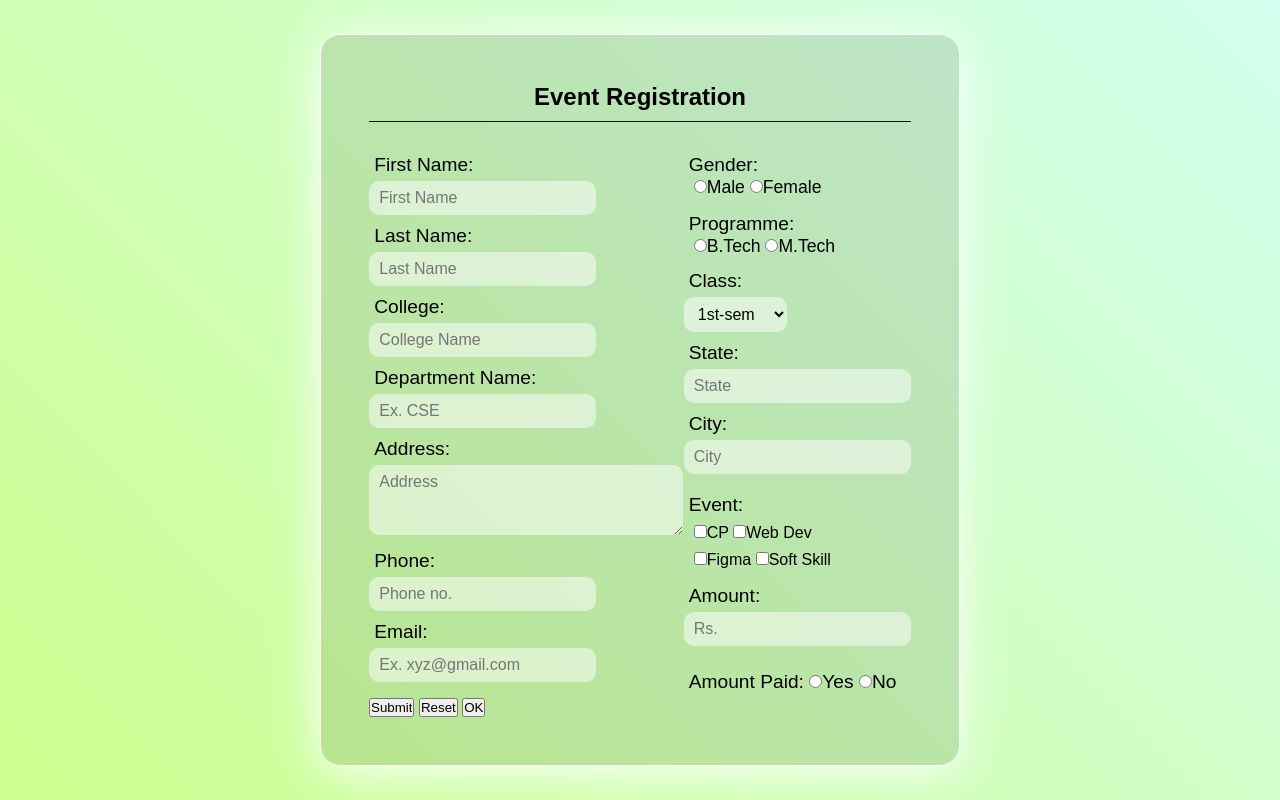
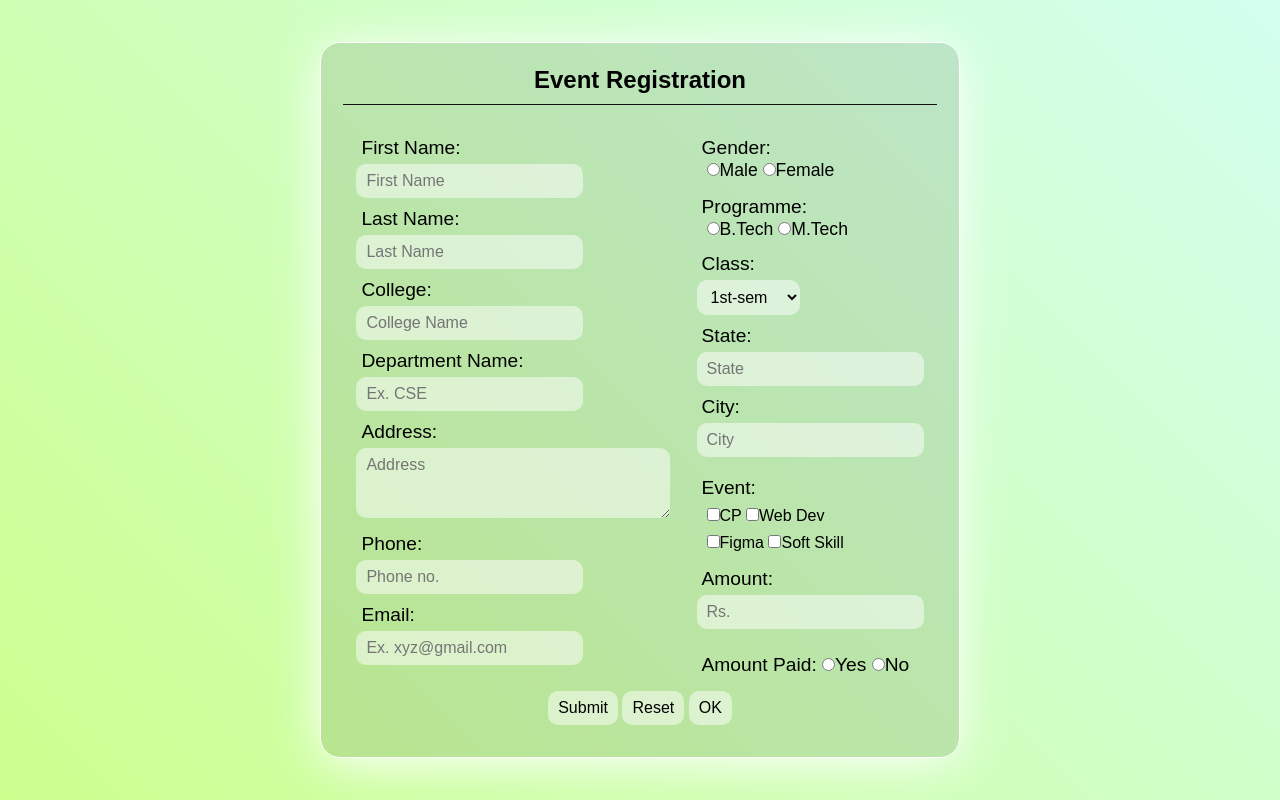
Before and after one commit to sahilhedau49/Systems-Lab-2, a plain HTML site: page Event-Form/index.html in a window 1280 px wide. Drawn offline with Linux system fonts and the light colour scheme.

Commit message:
Final Commit

```diff
--- a/Event-Form/style.css
+++ b/Event-Form/style.css
@@ -12,11 +12,12 @@
   justify-content: center;
   align-items: center;
   background: linear-gradient(45deg, rgb(204, 255, 142), rgb(211, 255, 239));
+  /* background: url(/); */
 }
 
 .main {
   width: 50vw;
-  padding: 3rem;
+  padding: 1.4rem;
   background: rgba(0, 0, 0, 0.1);
   border-radius: 20px;
   border: 1px solid #fff;
@@ -41,7 +42,8 @@
 .left input,
 .right input,
 .left textarea,
-.right select {
+.right select,
+.btns input {
   margin-bottom: 10px;
   padding: 8px 10px;
   border-radius: 10px;
@@ -75,3 +77,12 @@ label {
 .amt {
   padding-top: 10px;
 }
+
+.btns {
+  text-align: center;
+  padding-top: 10px;
+}
+
+.btns input {
+  cursor: pointer;
+}
```
Also changed, not shown: Event-Form/index.html (+1 -1 lines), Event-Form/coding event.png (added).
